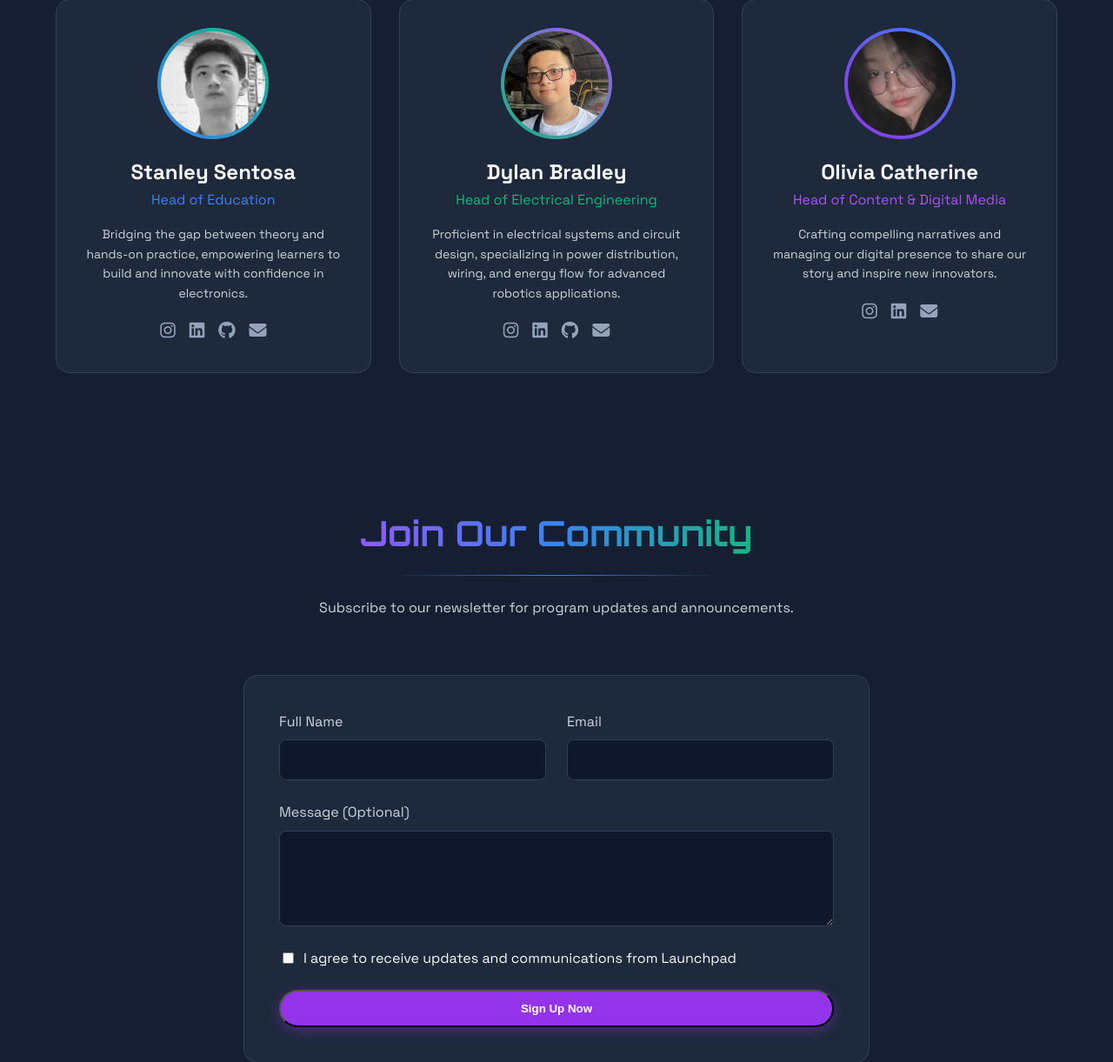
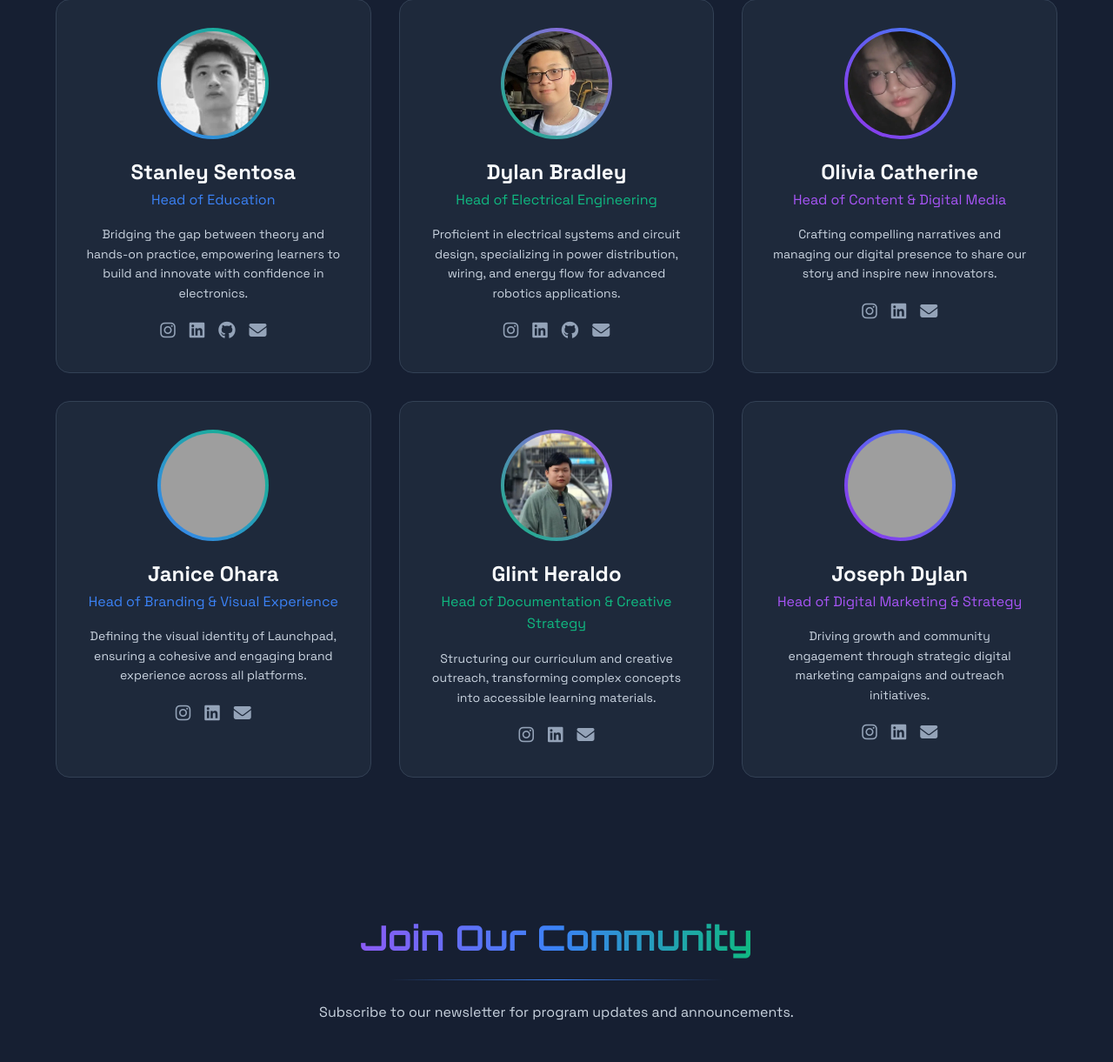
Before and after one commit to ray-caster/launchpad, a Flask app: page / in a window 1280 px wide. Shown: the part 3800-5021 px from the top of the page at 87% size. Run offline with Flask 3, Linux system fonts and the light colour scheme; parts of the project's set-up code (start-up, migrations or seed data) failed here and were passed over; grey boxes are pictures that could not be loaded.

Commit message:
Update home.html

```diff
--- a/templates/home.html
+++ b/templates/home.html
@@ -352,6 +352,54 @@
                                     class="fas fa-envelope"></i></a>
                         </div>
                     </div>
+                    <!-- Janice -->
+                    <div class="team-card card-hover">
+                        <div class="team-photo-wrapper photo-blue">
+                            <img loading="lazy" src="{{ url_for('static', filename='images/jane.webp') }}"
+                                alt="Janice Ohara">
+                        </div>
+                        <h3>Janice Ohara</h3>
+                        <p class="team-role role-blue">Head of Branding & Visual Experience</p>
+                        <p class="team-bio">Defining the visual identity of Launchpad, ensuring a cohesive and engaging
+                            brand experience across all platforms.</p>
+                        <div class="team-socials">
+                            <a href="#" aria-label="Janice's Instagram"><i class="fab fa-instagram"></i></a>
+                            <a href="#" aria-label="Janice's LinkedIn"><i class="fab fa-linkedin"></i></a>
+                            <a href="#" aria-label="Email Janice"><i class="fas fa-envelope"></i></a>
+                        </div>
+                    </div>
+                    <!-- Glint -->
+                    <div class="team-card card-hover">
+                        <div class="team-photo-wrapper photo-green">
+                            <img loading="lazy" src="{{ url_for('static', filename='images/glint.webp') }}"
+                                alt="Glint Heraldo">
+                        </div>
+                        <h3>Glint Heraldo</h3>
+                        <p class="team-role role-green">Head of Documentation & Creative Strategy</p>
+                        <p class="team-bio">Structuring our curriculum and creative outreach, transforming complex
+                            concepts into accessible learning materials.</p>
+                        <div class="team-socials">
+                            <a href="#" aria-label="Glint's Instagram"><i class="fab fa-instagram"></i></a>
+                            <a href="#" aria-label="Glint's LinkedIn"><i class="fab fa-linkedin"></i></a>
+                            <a href="#" aria-label="Email Glint"><i class="fas fa-envelope"></i></a>
+                        </div>
+                    </div>
+                    <!-- Joseph -->
+                    <div class="team-card card-hover">
+                        <div class="team-photo-wrapper photo-purple">
+                            <img loading="lazy" src="{{ url_for('static', filename='images/josephdylan.webp') }}"
+                                alt="Joseph Dylan">
+                        </div>
+                        <h3>Joseph Dylan</h3>
+                        <p class="team-role role-purple">Head of Digital Marketing & Strategy</p>
+                        <p class="team-bio">Driving growth and community engagement through strategic digital marketing
+                            campaigns and outreach initiatives.</p>
+                        <div class="team-socials">
+                            <a href="#" aria-label="Joseph's Instagram"><i class="fab fa-instagram"></i></a>
+                            <a href="#" aria-label="Joseph's LinkedIn"><i class="fab fa-linkedin"></i></a>
+                            <a href="#" aria-label="Email Joseph"><i class="fas fa-envelope"></i></a>
+                        </div>
+                    </div>
                 </div>
             </div>
         </section>
```
